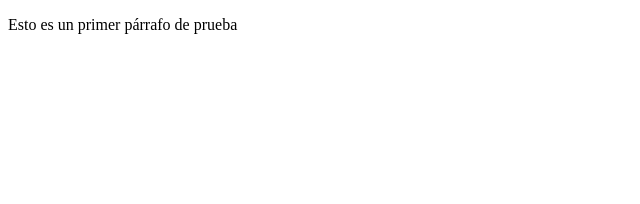
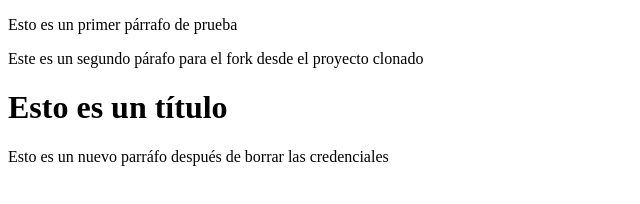
Before and after one commit to CarlosP2024/PruebaHtml, a plain HTML site: page index.html in a window 1280 px wide. Shown: the whole page, without its empty margins (0-640 px from the left). Drawn offline with Linux system fonts and the light colour scheme.

Commit message:
Verificar Commit

```diff
--- /dev/null
+++ b/estilo2.css
@@ -0,0 +1,5 @@
+@charset "utf-8";
+/* CSS Document */
+body{
+	background:#000000;
+}
--- a/index.html
+++ b/index.html
@@ -5,7 +5,11 @@
     <meta name="viewport" content="width=device-width, initial-scale=1.0">
     <title>Proyecto Prueba HTML</title>
 </head>
+
 <body>
    <p>Esto es un primer párrafo de prueba</p>
+   <p>Este es un segundo párafo para el fork desde el proyecto clonado</p>
+   <h1>Esto es un título</h1>
+   <p>Esto es un nuevo parráfo después de borrar las credenciales</p>
 </body>
 </html>
--- a/miEstilo.css
+++ b/miEstilo.css
@@ -1,5 +1,6 @@
 body{
 
     font-size: 18px;
+	font-family:Gotham, "Helvetica Neue", Helvetica, Arial, sans-serif;
 
 }
```
